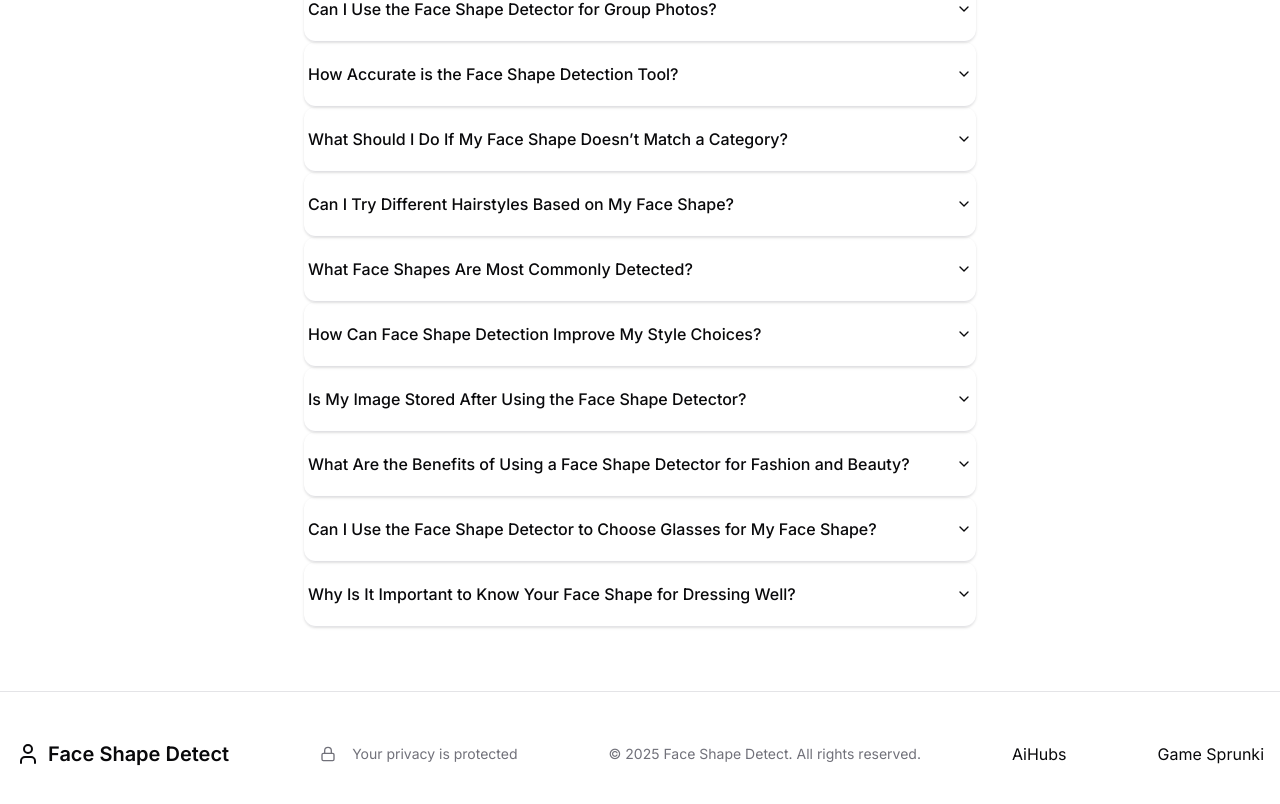
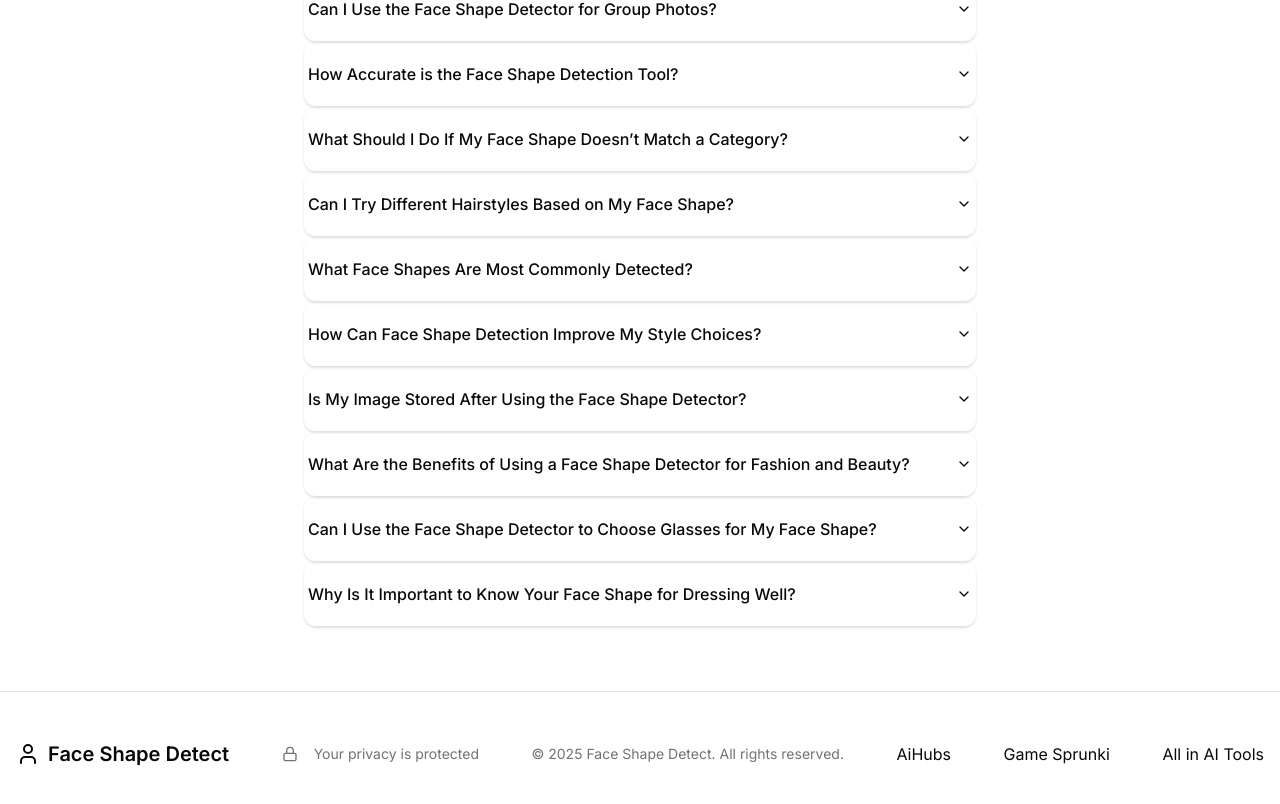
Before and after one commit to fahadcr14/faceshapedetector, a Next.js app: page / in a window 1280 px wide. Shown: the part 2890-3694 px from the top of the page. Built offline with nearby package versions, Linux system fonts and the light colour scheme.

Commit message:
tool_href

```diff
--- a/app/page.tsx
+++ b/app/page.tsx
@@ -463,7 +463,7 @@ export default function Home() {
             </p>
             <a href="https://aihubs.ai/" title="AiHubs - Discover The Best AI Tools" rel="nofollow">AiHubs</a>
             <a href='https://game-sprunki.com/' title='Game Sprunki' rel="nofollow">Game Sprunki</a>
-
+            <a title="All The Best AI Tools" rel="nofollow" href="https://allinai.tools">All in AI Tools</a>
           </div>
         </div>
       </footer>
```
